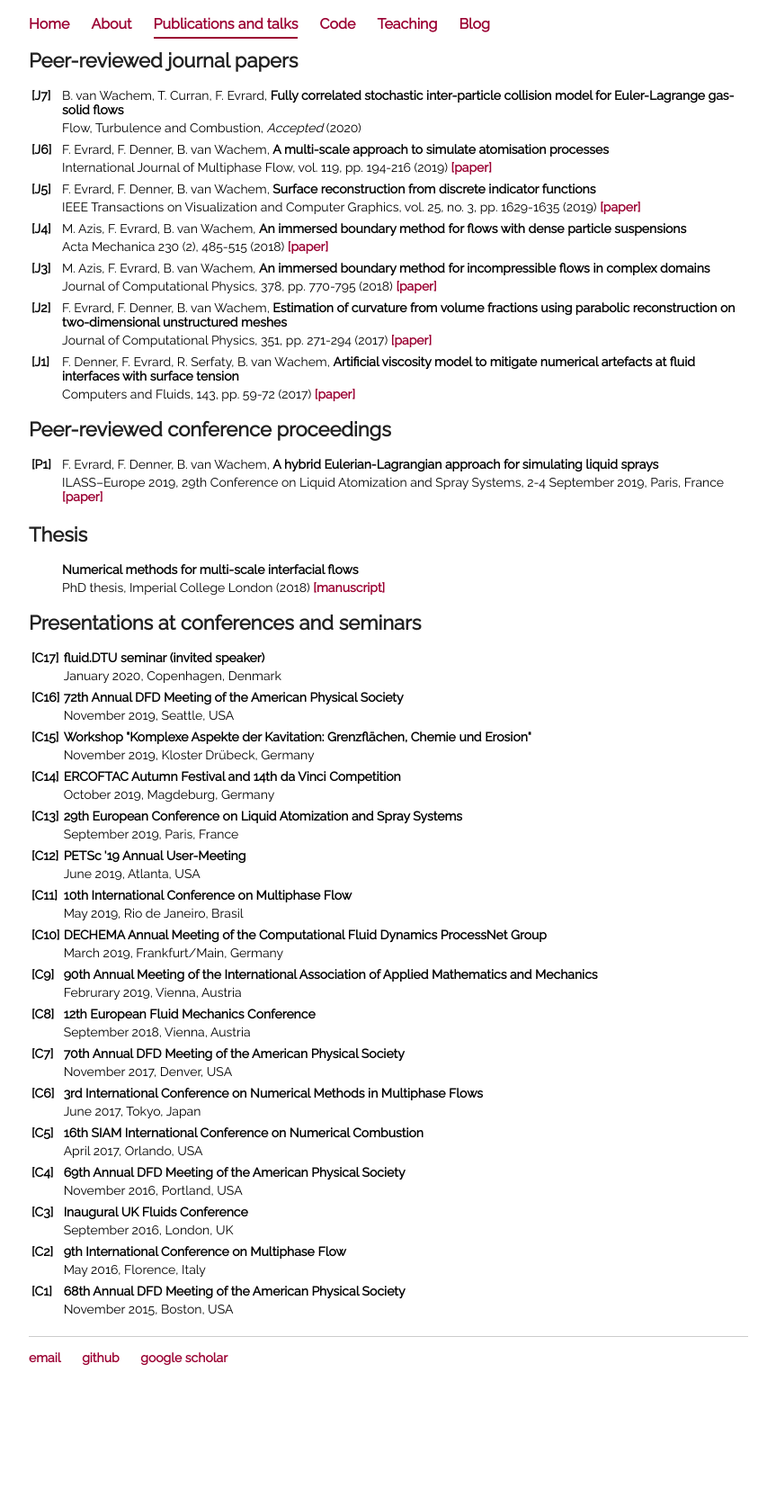
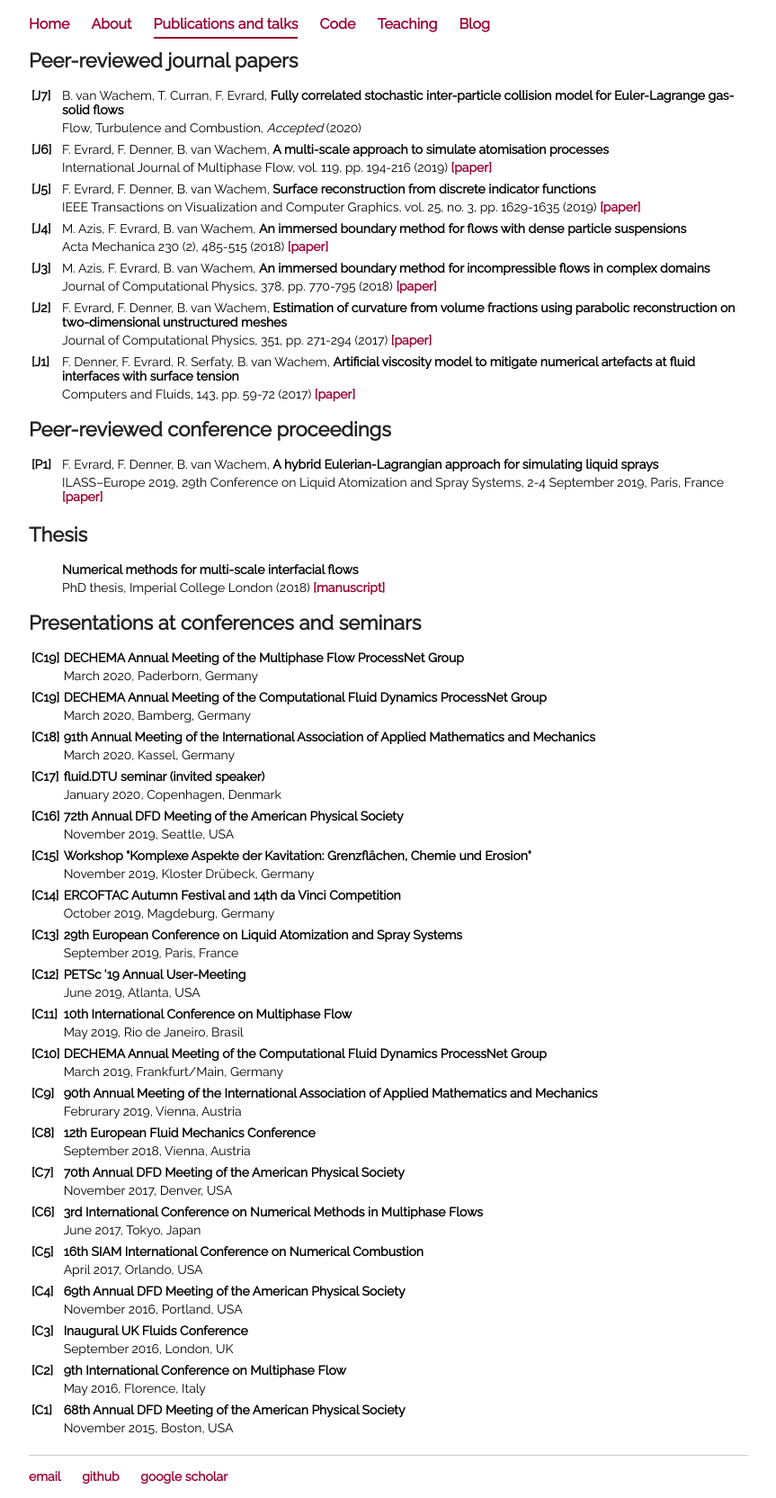
Before and after one commit to fabienevrard/fabienevrard.github.io, a Jekyll site: the page built from publications/index.html, in a window 1280 px wide. Shown: the whole page at 90% size, without its empty margins (208-1071 px from the left). Built offline with Jekyll 4.4.1, drawn with Linux system fonts in a browser that asks for light colours; before the commit the page ends 1533 px from its top, so only the background shows below that.

Commit message:
Update index.html

```diff
--- a/publications/index.html
+++ b/publications/index.html
@@ -108,6 +108,34 @@ volume fractions using parabolic reconstruction on two-dimensional unstructured
 	<table style="width:100%; vertical-align: top; text-align: left;">
 		 <col width=4%>
 		 <col width=95%>
+		 <tr>
+			 <td><b>[C19]</b></td>
+			 <td><b>DECHEMA Annual Meeting of the Multiphase Flow ProcessNet Group</b></td>
+		 </tr>
+		 <tr>
+			 <td></td>
+			 <td>March 2020, Paderborn, Germany</td>
+		 </tr>
+		 <tr><td></td><td></td></tr>
+		 <tr>
+			 <td><b>[C19]</b></td>
+			 <td><b>DECHEMA Annual Meeting of the Computational Fluid Dynamics ProcessNet Group</b></td>
+		 </tr>
+		 <tr>
+			 <td></td>
+			 <td>March 2020, Bamberg, Germany</td>
+		 </tr>
+		 <tr><td></td><td></td></tr>
+		 <tr>
+			 <td><b>[C18]</b></td>
+			 <td><b>91th Annual Meeting of the International Association of Applied Mathematics and Mechanics</b></td>
+		 </tr>
+		 <tr>
+			 <td></td>
+			 <td>March 2020, Kassel, Germany</td>
+		 </tr>
+		 <tr><td></td><td></td></tr>
+
 		 <tr>
 			 <td><b>[C17]</b></td>
 			 <td><b>fluid.DTU seminar (invited speaker)</b></td>
```
